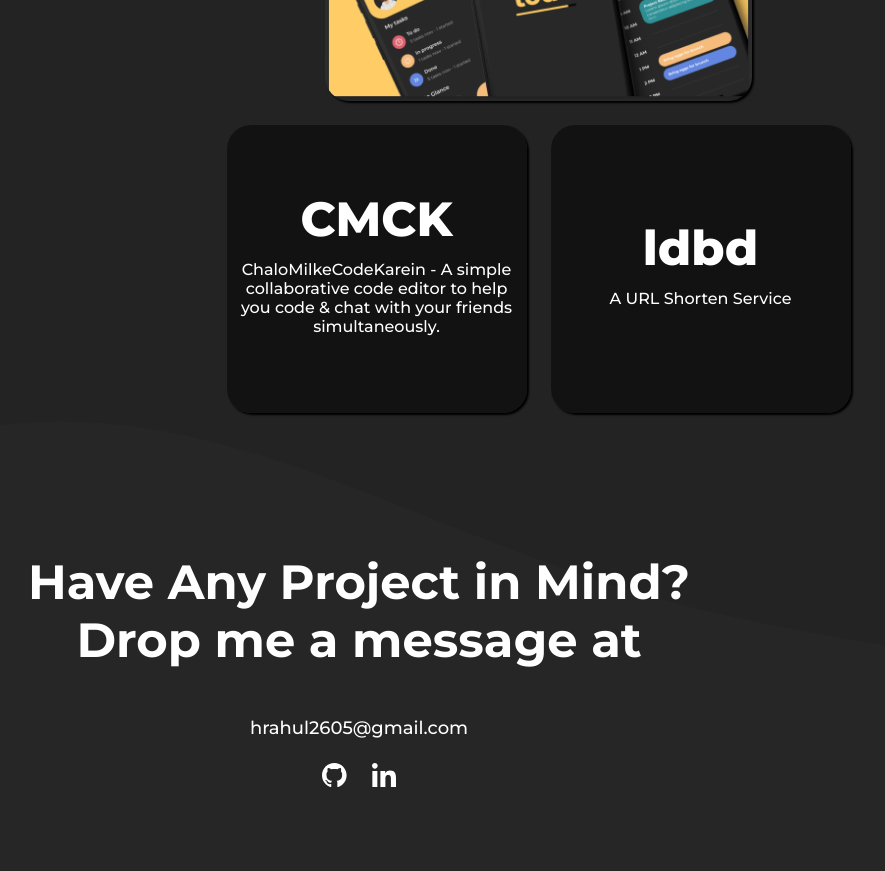
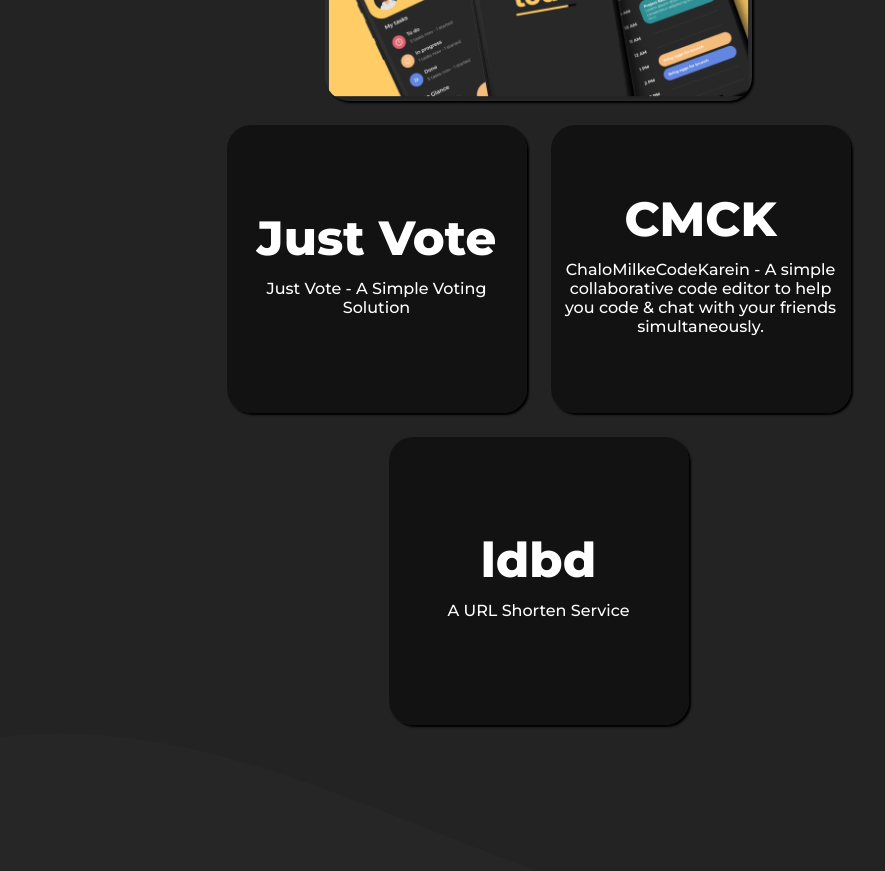
Before and after one commit to hrahul2605/portfolio, a React (Create React App) app: page / in a window 1280 px wide. Shown: the part 1500-2371 px from the top of the page, without its empty margins (281-1166 px from the left). Built offline with nearby package versions, Linux system fonts and the light colour scheme.

Commit message:
added just vote to projects

```diff
--- a/src/Interface/Projects/constants.ts
+++ b/src/Interface/Projects/constants.ts
@@ -6,6 +6,11 @@ export const ProjectData: Props[] = [
     url: "https://www.github.com/hrahul2605/todo",
     img: require("../../Shared/Assets/ProjectImg/todo.png"),
     description: "A simple all-in-one todo list app for tasks and projects.",
+  },
+  {
+    name:'Just Vote',
+    url:'https://github.com/hrahul2605/jv-client',
+    description:'Just Vote - A Simple Voting Solution'
   },
   {
     name: "CMCK",
```
